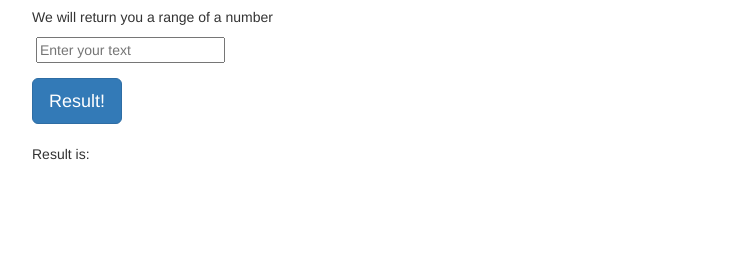
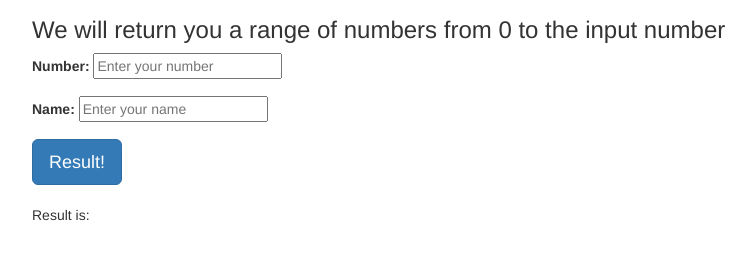
Before and after one commit to azamatbekmurat/Beep-boop, a plain HTML site: page index.html in a window 1280 px wide. Shown: the part 63-322 px from the top of the page, without its empty margins (38-792 px from the left). Drawn offline with Linux system fonts and the light colour scheme.

```diff
--- a/index.html
+++ b/index.html
@@ -12,11 +12,17 @@
     <div class="container">
       <h1>Beep-Boop</h1>
       <form id="beep">
-        <p>We will return you a range of a number</p>
+        <h3>We will return you a range of numbers from 0 to the input number</h3>
 
           <div class="form-group">
-            <label for="numeric-value"></label>
-            <input type="text" id="number" placeholder="Enter your text">
+            <label for="numeric-value">Number: </label>
+            <input type="text" id="number" placeholder="Enter your number">
+
+          </div>
+
+          <div class="form-group">
+            <label for="text-value">Name: </label>
+            <input type="text" id="person" placeholder="Enter your name">
 
           </div>
 
--- a/js/scripts.js
+++ b/js/scripts.js
@@ -0,0 +1,13 @@
+//
+
+
+
+//
+$(document).ready(function() {
+  $("form#beep").submit(function(event) {
+    event.preventDefault();
+
+
+
+  });
+});
```
Also changed, not shown: 1 other file.
